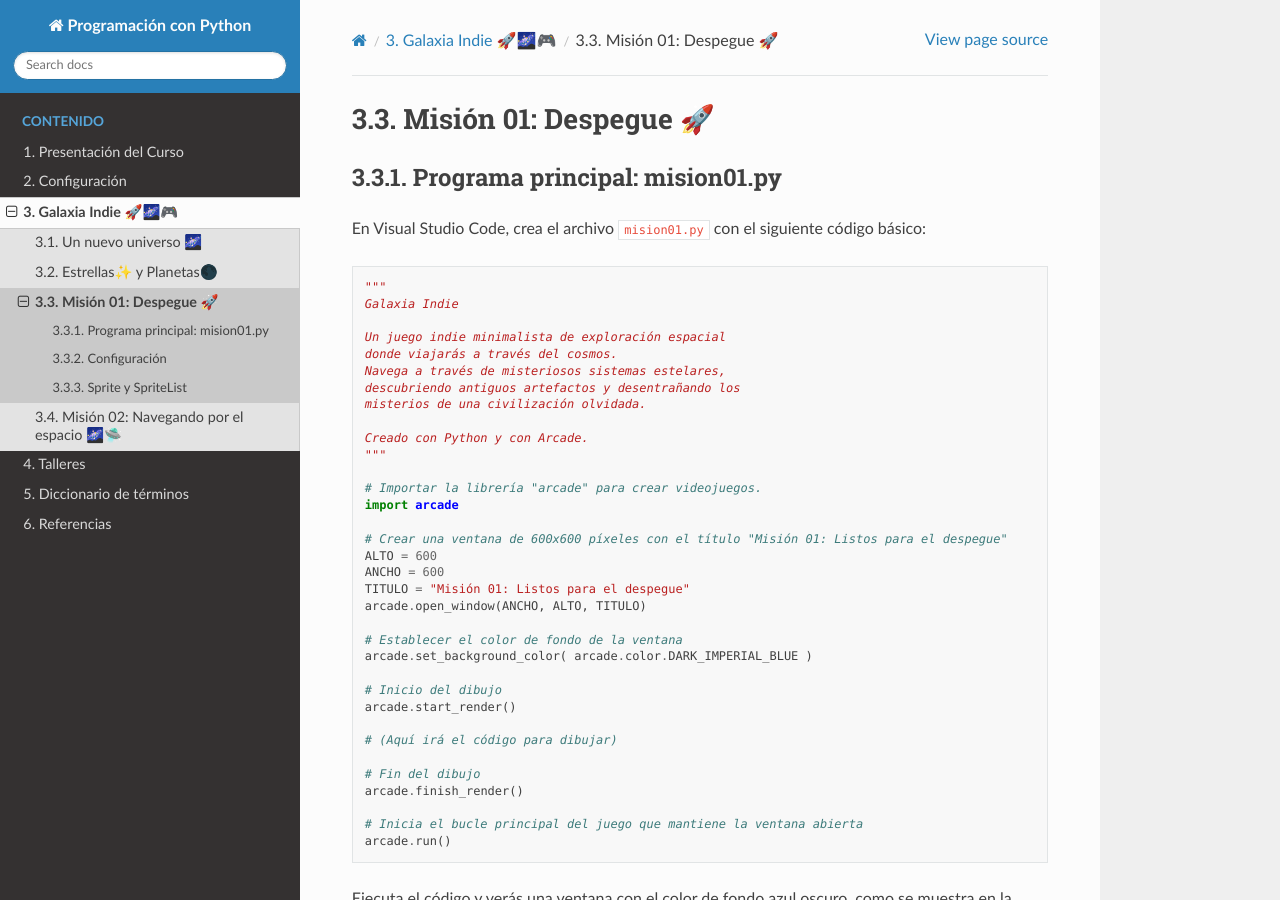
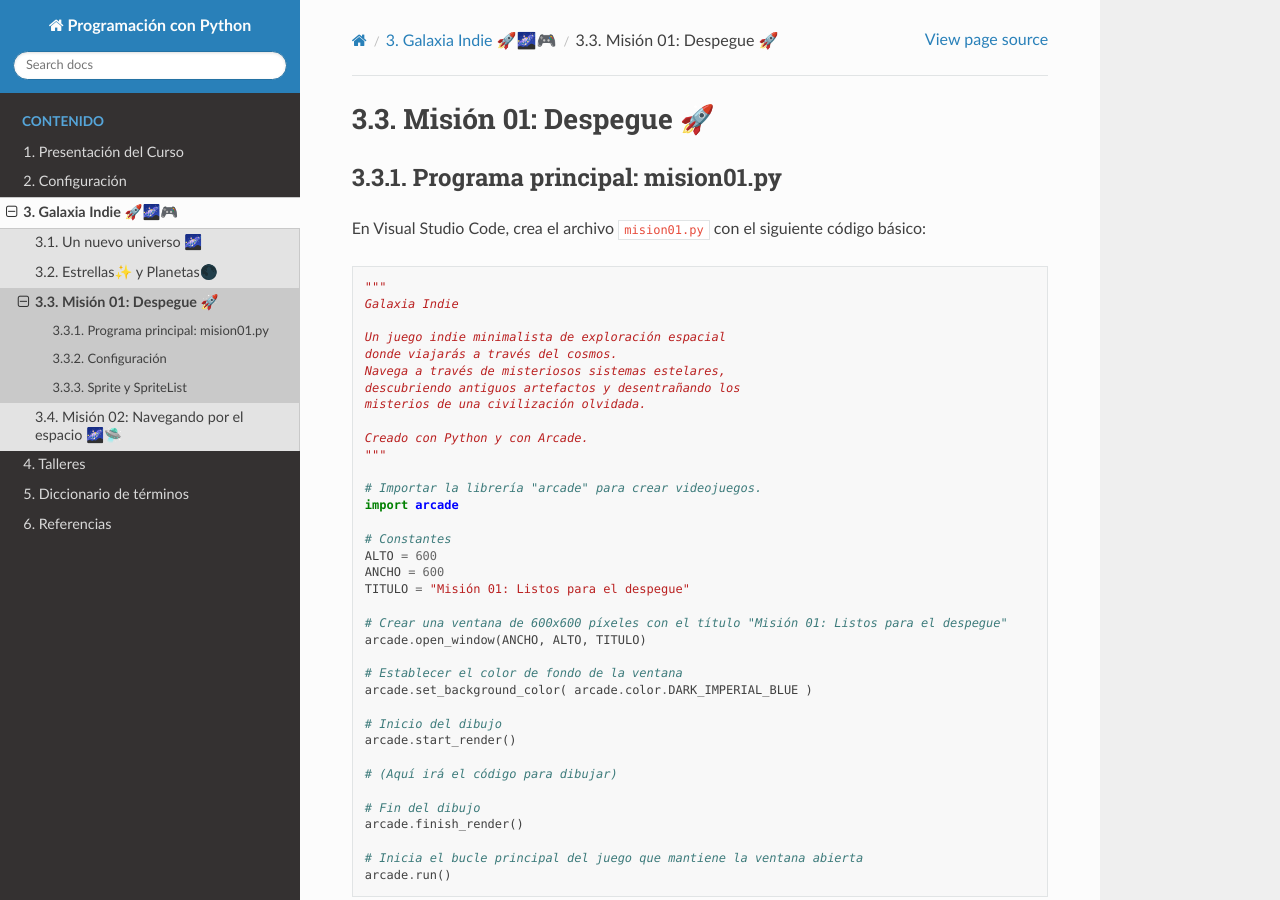
Before and after one commit to aavendan/programacion-python, a Sphinx documentation site: the page built from docs/source/sesiones/sesion03.rst, in a window 1280 px wide and 900 px high. Built offline with Sphinx 7.4.7 and the Read the Docs theme 3.1.0, drawn with Linux system fonts in a browser that asks for light colours; some of the changed lines change nothing that is shown; some of the changed text lies outside the part shown.

Commit message:
reordering

```diff
--- a/docs/source/sesiones/sesion03.rst
+++ b/docs/source/sesiones/sesion03.rst
@@ -24,10 +24,12 @@ código básico:
     # Importar la librería "arcade" para crear videojuegos.
     import arcade
 
-    # Crear una ventana de 600x600 píxeles con el título "Misión 01: Listos para el despegue"
+    # Constantes
     ALTO = 600
     ANCHO = 600
     TITULO = "Misión 01: Listos para el despegue"
+
+    # Crear una ventana de 600x600 píxeles con el título "Misión 01: Listos para el despegue"
     arcade.open_window(ANCHO, ALTO, TITULO)
 
     # Establecer el color de fondo de la ventana
@@ -94,12 +96,12 @@ como un planeta, un extraterrestre o una nave.
 Copia el siguiente código y colócalo en la ubicación indicada.
 
 .. code-block:: python
-    :emphasize-lines: 5-6, 8-11, 13-14, 16-17
+    :emphasize-lines: 4-6, 8-11, 13-14, 20-21
 
+    # Constantes
     ...
 
-    # (Aquí irá el código para dibujar)
-
+    # Variables
     # Creamos una lista de sprites
     planetas = arcade.SpriteList()
 
@@ -110,6 +112,10 @@ Copia el siguiente código y colócalo en la ubicación indicada.
 
     # Agregamos el sprite a la lista de sprites
     planetas.append(planeta1)
+
+    ...
+
+    # (Aquí irá el código para dibujar)
 
     # Dibujamos la lista de sprites
     planetas.draw()
```
